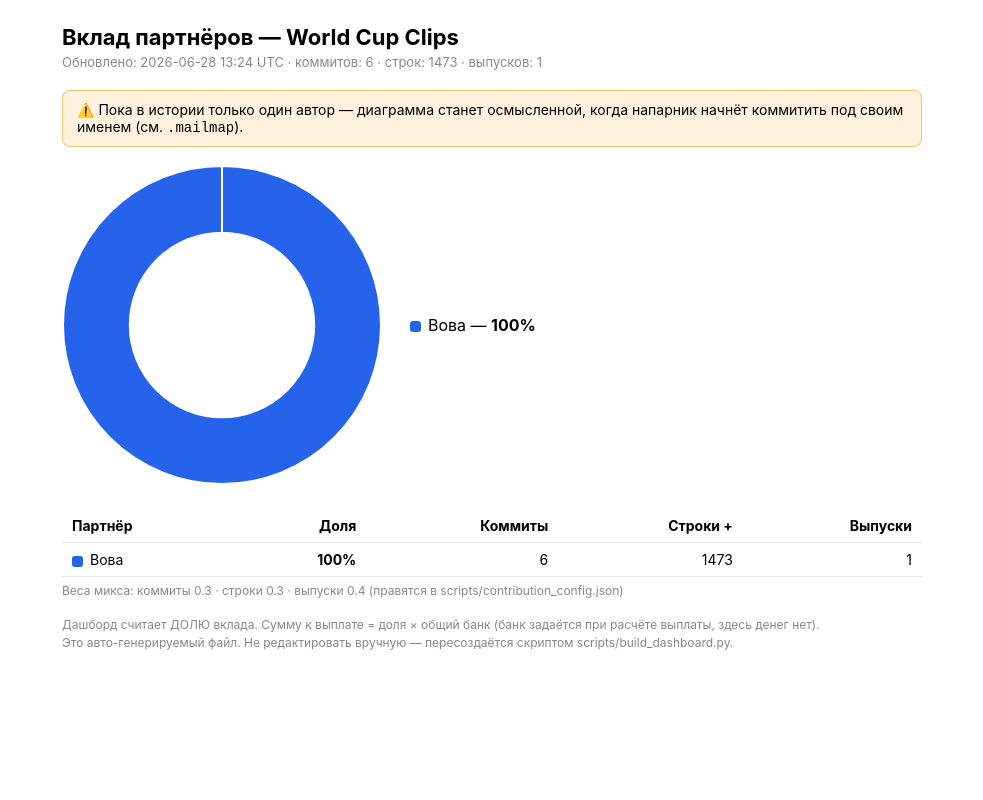
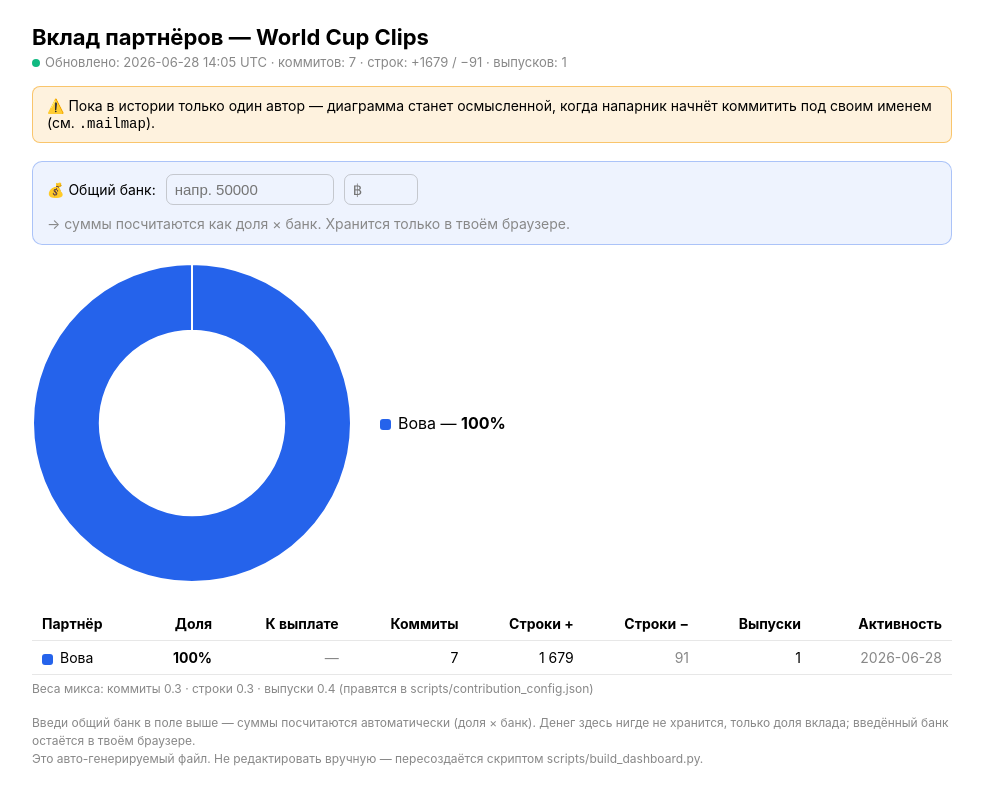
Before and after one commit to Burik-12/wc-dashboard, a plain HTML site: page index.html in a window 1280 px wide. Shown: the whole page, without its empty margins (148-1131 px from the left). Drawn offline with nearby package versions, Linux system fonts and the light colour scheme.

Commit message:
Авто-обновление дашборда вклада Burik-12/world-cup-clips@a4a2ce95dbe7b0c5d38fa4e67c36b34138fca4f0

```diff
--- a/index.html
+++ b/index.html
@@ -7,60 +7,164 @@
 <script src="https://cdn.jsdelivr.net/npm/chart.js@4"></script>
 <style>
   :root { color-scheme: light dark; }
-  body { font-family: -apple-system, system-ui, sans-serif; max-width: 860px; margin: 0 auto; padding: 24px; }
+  body { font-family: -apple-system, system-ui, sans-serif; max-width: 920px; margin: 0 auto; padding: 24px; }
   h1 { font-size: 22px; margin: 0 0 4px; }
-  .meta { color: #888; font-size: 13px; margin-bottom: 20px; }
+  .meta { color: #888; font-size: 13px; margin-bottom: 16px; }
+  .payout { background: #2563eb14; border: 1px solid #2563eb55; border-radius: 10px; padding: 12px 14px; margin-bottom: 18px; font-size: 14px; display: flex; flex-wrap: wrap; gap: 10px; align-items: center; }
+  .payout input { font-size: 15px; padding: 6px 8px; border-radius: 7px; border: 1px solid #8886; background: transparent; color: inherit; }
+  .payout #bank { width: 150px; }
+  .payout #cur { width: 56px; }
   .grid { display: flex; flex-wrap: wrap; gap: 28px; align-items: center; }
   .chart-box { width: 320px; height: 320px; }
+  .table-wrap { overflow-x: auto; }
   table { border-collapse: collapse; width: 100%; margin-top: 24px; font-size: 14px; }
-  th, td { padding: 8px 10px; text-align: right; border-bottom: 1px solid #8883; }
+  th, td { padding: 8px 10px; text-align: right; border-bottom: 1px solid #8883; white-space: nowrap; }
   th:first-child, td:first-child { text-align: left; }
   .dot { display: inline-block; width: 11px; height: 11px; border-radius: 3px; margin-right: 7px; vertical-align: middle; }
   .pct { font-weight: 700; }
+  .money { font-weight: 700; color: #10b981; }
+  .muted { color: #888; }
   .warn { background: #f59e0b22; border: 1px solid #f59e0b88; border-radius: 8px; padding: 10px 14px; margin-bottom: 18px; font-size: 14px; }
   .note { color: #888; font-size: 12px; margin-top: 18px; line-height: 1.5; }
   .weights { font-size: 12px; color: #888; margin-top: 6px; }
+  .live { display: inline-block; width: 8px; height: 8px; border-radius: 50%; background: #10b981; margin-right: 5px; vertical-align: middle; }
 </style>
 </head>
 <body>
   <h1>Вклад партнёров — World Cup Clips</h1>
-  <div class="meta">Обновлено: 2026-06-28 13:24 UTC · коммитов: 6 · строк: 1473 · выпусков: 1</div>
+  <div class="meta" id="meta"></div>
   <div class="warn">⚠️ Пока в истории только один автор — диаграмма станет осмысленной, когда напарник начнёт коммитить под своим именем (см. <code>.mailmap</code>).</div>
+  <div class="payout">
+    <span>💰 Общий банк:</span>
+    <input id="bank" type="number" min="0" step="100" placeholder="напр. 50000" inputmode="numeric">
+    <input id="cur" type="text" maxlength="4" placeholder="฿">
+    <span class="muted">→ суммы посчитаются как доля × банк. Хранится только в твоём браузере.</span>
+  </div>
   <div class="grid">
     <div class="chart-box"><canvas id="pie"></canvas></div>
     <div id="legend"></div>
   </div>
+  <div class="table-wrap">
     <table id="tbl">
-    <thead><tr><th>Партнёр</th><th>Доля</th><th>Коммиты</th><th>Строки +</th><th>Выпуски</th></tr></thead>
+      <thead><tr>
+        <th>Партнёр</th><th>Доля</th><th>К выплате</th>
+        <th>Коммиты</th><th>Строки +</th><th>Строки −</th><th>Выпуски</th><th>Активность</th>
+      </tr></thead>
       <tbody></tbody>
     </table>
+  </div>
   <div class="weights">Веса микса: коммиты 0.3 · строки 0.3 · выпуски 0.4 (правятся в scripts/contribution_config.json)</div>
-  <div class="note">Дашборд считает ДОЛЮ вклада. Сумму к выплате = доля × общий банк (банк задаётся при расчёте выплаты, здесь денег нет).<br>Это авто-генерируемый файл. Не редактировать вручную — пересоздаётся скриптом scripts/build_dashboard.py.</div>
+  <div class="note">Введи общий банк в поле выше — суммы посчитаются автоматически (доля × банк). Денег здесь нигде не хранится, только доля вклада; введённый банк остаётся в твоём браузере.<br>Это авто-генерируемый файл. Не редактировать вручную — пересоздаётся скриптом scripts/build_dashboard.py.</div>
+  <script>window.__DASH__ = {"title": "Вклад партнёров — World Cup Clips", "currency_note": "Введи общий банк в поле выше — суммы посчитаются автоматически (доля × банк). Денег здесь нигде не хранится, только доля вклада; введённый банк остаётся в твоём браузере.", "weights": {"commits": 0.3, "lines": 0.3, "units": 0.4}, "generated_at": "2026-06-28 14:05 UTC", "total_commits": 7, "total_lines": 1679, "total_deleted": 91, "unit_files": ["content/episodes/ep001-biggest-upsets-worldcup-2026.md"], "rows": [{"author": "Вова", "commits": 7, "lines": 1679, "deleted": 91, "units": 1.0, "last_active": "2026-06-28", "share_pct": 100.0, "color": "#2563eb"}], "single_author_warning": true};</script>
   <script>
-const D = {"title": "Вклад партнёров — World Cup Clips", "currency_note": "Дашборд считает ДОЛЮ вклада. Сумму к выплате = доля × общий банк (банк задаётся при расчёте выплаты, здесь денег нет).", "weights": {"commits": 0.3, "lines": 0.3, "units": 0.4}, "generated_at": "2026-06-28 13:24 UTC", "total_commits": 6, "total_lines": 1473, "unit_files": ["content/episodes/ep001-biggest-upsets-worldcup-2026.md"], "rows": [{"author": "Вова", "commits": 6, "lines": 1473, "units": 1.0, "share_pct": 100.0, "color": "#2563eb"}], "single_author_warning": true};
-const labels = D.rows.map(r => r.author);
-const values = D.rows.map(r => r.share_pct);
-const colors = D.rows.map(r => r.color);
-new Chart(document.getElementById('pie'), {
+
+(function () {
+  let D = window.__DASH__;
+  let chart = null;
+
+  const $ = (id) => document.getElementById(id);
+  const ru = (n) => Number(n).toLocaleString('ru-RU', { maximumFractionDigits: 0 });
+
+  function renderMeta() {
+    $('meta').innerHTML =
+      '<span class="live"></span>Обновлено: ' + D.generated_at +
+      ' · коммитов: ' + D.total_commits +
+      ' · строк: +' + D.total_lines + ' / −' + (D.total_deleted || 0) +
+      ' · выпусков: ' + (D.unit_files ? D.unit_files.length : 0);
+  }
+
+  function renderChart() {
+    const labels = D.rows.map((r) => r.author);
+    const values = D.rows.map((r) => r.share_pct);
+    const colors = D.rows.map((r) => r.color);
+    if (chart) {
+      chart.data.labels = labels;
+      chart.data.datasets[0].data = values;
+      chart.data.datasets[0].backgroundColor = colors;
+      chart.update();
+    } else {
+      chart = new Chart($('pie'), {
         type: 'doughnut',
         data: { labels, datasets: [{ data: values, backgroundColor: colors, borderWidth: 2 }] },
         options: {
           plugins: {
             legend: { display: false },
-      tooltip: { callbacks: { label: c => ` ${c.label}: ${c.parsed}%` } }
+            tooltip: { callbacks: { label: (c) => ' ' + c.label + ': ' + c.parsed + '%' } }
           },
           cutout: '58%'
         }
       });
+    }
+    $('legend').innerHTML = D.rows.map((r) =>
+      '<div><span class="dot" style="background:' + r.color + '"></span>' +
+      r.author + ' — <b>' + r.share_pct + '%</b></div>').join('');
+  }
+
+  function renderTable() {
+    const bank = parseFloat($('bank').value);
+    const cur = ($('cur').value || '').trim();
+    const showMoney = !isNaN(bank) && bank > 0;
     const tb = document.querySelector('#tbl tbody');
-D.rows.forEach(r => {
-  const tr = document.createElement('tr');
-  tr.innerHTML = `<td><span class="dot" style="background:${r.color}"></span>${r.author}</td>`
-    + `<td class="pct">${r.share_pct}%</td><td>${r.commits}</td><td>${r.lines}</td><td>${r.units}</td>`;
-  tb.appendChild(tr);
-});
-const lg = document.getElementById('legend');
-lg.innerHTML = D.rows.map(r => `<div><span class="dot" style="background:${r.color}"></span>${r.author} — <b>${r.share_pct}%</b></div>`).join('');
+    tb.innerHTML = D.rows.map((r) => {
+      let money = '<td class="muted">—</td>';
+      if (showMoney) {
+        const amt = Math.round(bank * r.share_pct / 100);
+        money = '<td class="money">' + ru(amt) + (cur ? ' ' + cur : '') + '</td>';
+      }
+      return '<tr>' +
+        '<td><span class="dot" style="background:' + r.color + '"></span>' + r.author + '</td>' +
+        '<td class="pct">' + r.share_pct + '%</td>' +
+        money +
+        '<td>' + r.commits + '</td>' +
+        '<td>' + ru(r.lines) + '</td>' +
+        '<td class="muted">' + ru(r.deleted || 0) + '</td>' +
+        '<td>' + r.units + '</td>' +
+        '<td class="muted">' + (r.last_active || '—') + '</td>' +
+        '</tr>';
+    }).join('');
+  }
+
+  function renderAll() {
+    renderMeta();
+    renderChart();
+    renderTable();
+  }
+
+  // Калькулятор выплат: значение банка/валюты живёт в localStorage этого браузера.
+  try {
+    const saved = JSON.parse(localStorage.getItem('wc_payout') || '{}');
+    if (saved.bank) $('bank').value = saved.bank;
+    if (saved.cur) $('cur').value = saved.cur;
+  } catch (e) {}
+
+  function onCalcChange() {
+    try {
+      localStorage.setItem('wc_payout', JSON.stringify({ bank: $('bank').value, cur: $('cur').value }));
+    } catch (e) {}
+    renderTable();
+  }
+  $('bank').addEventListener('input', onCalcChange);
+  $('cur').addEventListener('input', onCalcChange);
+
+  renderAll();
+
+  // Автообновление: тянем свежий data.json (с обходом кэша) и перерисовываем,
+  // если поменялась метка времени. На file:// тихо игнорируется — встроенные
+  // данные уже отрисованы.
+  async function refresh() {
+    try {
+      const r = await fetch('./data.json?ts=' + new Date().getTime(), { cache: 'no-store' });
+      if (!r.ok) return;
+      const fresh = await r.json();
+      if (fresh && fresh.generated_at && fresh.generated_at !== D.generated_at) {
+        D = fresh;
+        renderAll();
+      }
+    } catch (e) {}
+  }
+  setInterval(refresh, 180000); // каждые 3 минуты
+})();
+
 </script>
 </body>
 </html>
```
Also changed, not shown: data.json (+9 -6 lines). Lines whose indentation alone changed are shown as unchanged.
